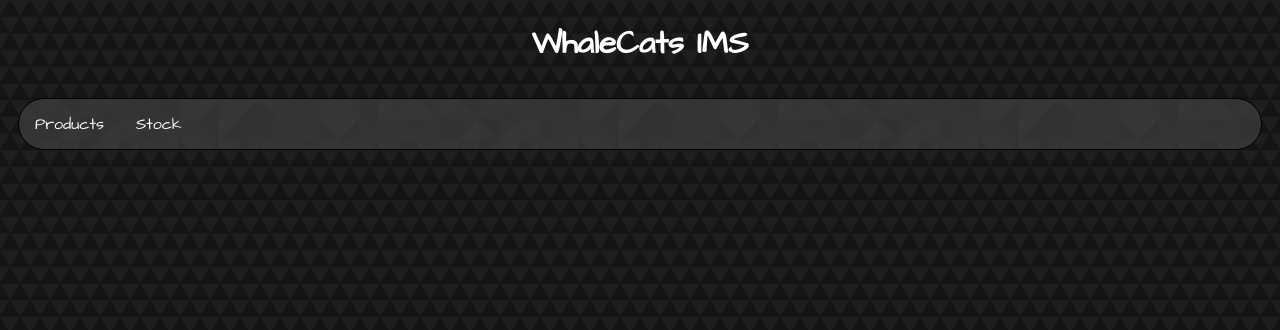
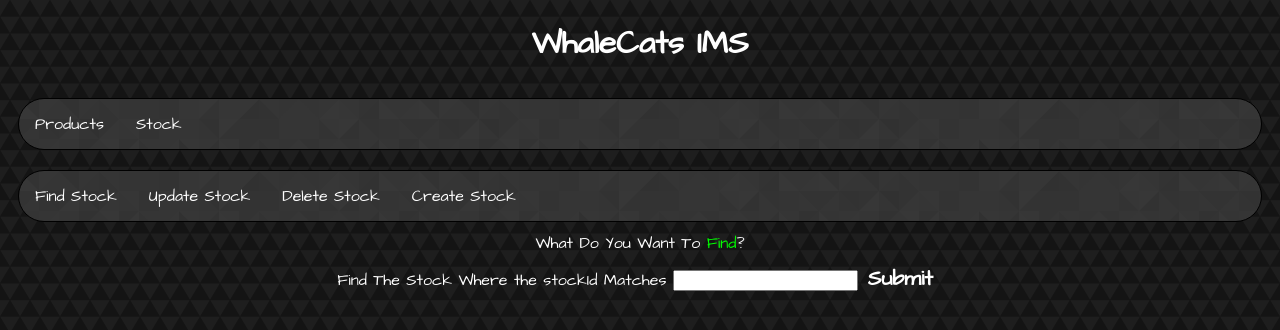
Before and after one commit to James-Ingram/IndividualReactProject, a React (Create React App) app: page /FindStock in a window 1280 px wide. Shown: the top 330 px of the page. Built offline with nearby package versions, Linux system fonts and the light colour scheme.

Commit message:
Completed All Navigation, Next Is Adding Functionality

```diff
--- a/src/components/Main.js
+++ b/src/components/Main.js
@@ -6,6 +6,10 @@ import FindProduct from './product/FindProduct.js';
 import DeleteProduct from './product/DeleteProduct.js';
 import CreateProduct from './product/CreateProduct.js';
 import UpdateProduct from './product/UpdateProduct.js';
+import FindStock from './stock/FindStock.js';
+import CreateStock from './stock/CreateStock';
+import DeleteStock from './stock/DeleteStock';
+import UpdateStock from './stock/UpdateStock';
 
 
 const Main = () => (
@@ -16,7 +20,11 @@ const Main = () => (
             <Route path='/FindProduct' component={FindProduct}/>
             <Route path='/DeleteProduct' component={DeleteProduct}/>
             <Route path='/CreateProduct' component={CreateProduct}/>
-            <Route path='/UpdateProduct' component={UpdateProduct}/>
+            <Route path='/UpdateProduct' component={UpdateProduct} />
+            <Route path='/FindStock' component={FindStock} />
+            <Route path='/DeleteStock' component={DeleteStock} />
+            <Route path='/CreateStock' component={CreateStock} />
+            <Route path='/UpdateStock' component={UpdateStock} />
         </Switch>
     </main>
 )
--- a/src/components/Products.js
+++ b/src/components/Products.js
@@ -7,15 +7,6 @@ class Products extends Component {
         axios.get(`http://localhost:8080/JamesIndividualProject/api/product/getAllProducts`)
             .then(r => this.setState({ data: r.data }));
     }
-
-
-    showOption = () => {
-
-    }
-    deleteProduct = () => { }
-    updateProduct = () => { }
-    createProduct = () => { }
-
         render(){
 
             return (
--- a/src/components/Stock.js
+++ b/src/components/Stock.js
@@ -1,72 +1,20 @@
 import React, { Component } from 'react';
 import axios from 'axios';
-
+import { Link } from 'react-router-dom';
 class Stock extends Component {
-    constructor(props) {
-        super(props);
-        this.state = "hidden";
-    }
-    showOption = () =>{
-        if (this.state.display === "none") {
-            this.state.display = "hidden"
-        } else {
-            this.state.display = "none";
-        }
-    }
     render() {
         return (
         <div>
             <nav>
                 <ul id="options">
-                    <li></li>
-                    <li><button id="button" type="button" onClick="getAllStock();">List
-					    All Stock</button></li>
-                    <li><button id="button" type="button"
-                        onClick={this.showOption}>Find A Stock Item</button></li>
-                    <li><button id="button" type="button"
-                            onClick={this.showOption}>Update A Stock Item</button></li>
-                    <li><button id="button" type="button"
-                        onClick={this.showOption}>Delete A Stock Item</button></li>
-                    <li><button id="button" type="button" onClick="showOptions('createStock');">Create A Stock Item</button></li>
-                    <li></li>
-                </ul>
+                        <li></li>
+                        <li><Link to='/FindStock'>Find Stock</Link></li>
+                        <li><Link to='/UpdateStock'>Update Stock</Link></li>
+                        <li><Link to='/DeleteStock'>Delete Stock</Link></li>
+                        <li><Link to='/CreateStock'>Create Stock</Link></li>
+                        <li></li>
+                    </ul>
                 </nav>
-                <div id="stockSelect" className="hidden">
-                    What Do You Want To <span style={{color: "lime"}}>Find</span>?
-
-		<div>
-                        Find The Stock Where the stockId Matches <input id="stockFindInput"
-                            type="text" maxlength="20" />
-                        <button id="button" type="button" onclick="findStock();">Submit</button>
-                    </div>
-                </div>
-                <div id="stockUpdate" className="hidden">
-                    What Do You Want To <span style={{color: "#ffff00"}}>Update</span>?
-	</div>
-                <div id="stockDelete" className="hidden">
-                    <div>
-                        <span style={{ color: "red" }}>Delete</span> The Stock Where The stockId Matches <input
-                            id="stockDeleteInput" type="text" maxlength="20" />
-                        <button id="button" type="button" onclick="deleteStock();">Submit</button>
-                    </div>
-                </div>
-                <div id="stockCreate" className="hidden">
-
-                    What Do You Want To <span style={{ color: "lime" }}>Create</span>?
-
-                    <div>
-                        <pre>Supplier:		<input id="stockSupplierInput" type="text" maxLength="20" /></pre>
-                        <pre>Warehouse:		<input id="stockWarehouseInput" type="text" maxLength="20" /></pre>
-                        <pre>Location:		<input id="stockLocationInput" type="text" maxLength="20" /></pre>
-                        <pre>Amount:			<input id="stockAmountInput" type="number" maxLength="5" /></pre>
-                        <pre>Last Delivery Date:	<input id="stockLastDateInput" type="text" maxLength="10" /></pre>
-                        <pre>Next Delivery Date:	<input id="stockNextDateInput" type="text" maxLength="20" /></pre>
-                        <button id="button" type="button" onclick="createStock();">Submit</button>
-                    </div>
-                </div>
-                <div id="outputContainer">
-                    <output id="stockOut"></output>
-                </div>
             </div>
 
         );
--- a/src/components/product/CreateProduct.js
+++ b/src/components/product/CreateProduct.js
@@ -1,6 +1,6 @@
 import React, { Component } from 'react';
 import Products from '../Products';
-
+import '../../App.css';
 class CreateProduct extends Component {
 
     render() {
--- a/src/components/product/DeleteProduct.js
+++ b/src/components/product/DeleteProduct.js
@@ -1,6 +1,6 @@
 import React, { Component } from 'react';
 import Products from '../Products';
-
+import '../../App.css';
 class DeleteProduct extends Component {
     render() {
         return (
--- a/src/components/product/FindProduct.js
+++ b/src/components/product/FindProduct.js
@@ -1,6 +1,6 @@
 import React, { Component } from 'react';
 import Products from '../Products.js';
-
+import '../../App.css';
 class FindProduct extends Component {
     findProduct = () => { }
     render() {
@@ -15,7 +15,6 @@ class FindProduct extends Component {
                     </div>
                 </div>
             </div>
-
             )
     };
 }
--- a/src/components/product/UpdateProduct.js
+++ b/src/components/product/UpdateProduct.js
@@ -1,6 +1,6 @@
 import React, { Component } from 'react';
 import Products from '../Products';
-
+import '../../App.css';
 class UpdateProduct extends Component {
     render() {
         return (
--- /dev/null
+++ b/src/components/stock/CreateStock.js
@@ -0,0 +1,27 @@
+import React, { Component } from 'react';
+import Stock from '../Stock.js';
+import '../../App.css';
+class CreateStock extends Component {
+	render() {
+		return (
+            <div>
+                <Stock />
+                <div id="stockCreate">
+                    What Do You Want To <span style={{ color: "lime" }}>Create</span>?
+                    <div>
+                        <pre>Supplier:		<input id="stockSupplierInput" type="text" maxLength="20" /></pre>
+                        <pre>Warehouse:		<input id="stockWarehouseInput" type="text" maxLength="20" /></pre>
+                        <pre>Location:		<input id="stockLocationInput" type="text" maxLength="20" /></pre>
+                        <pre>Amount:			<input id="stockAmountInput" type="number" maxLength="5" /></pre>
+                        <pre>Last Delivery Date:	<input id="stockLastDateInput" type="text" maxLength="10" /></pre>
+                        <pre>Next Delivery Date:	<input id="stockNextDateInput" type="text" maxLength="20" /></pre>
+                        <button id="button" type="button" >Submit</button>
+                    </div>
+                </div>
+            </div>
+
+            );
+	}
+}
+
+export default CreateStock;
--- /dev/null
+++ b/src/components/stock/DeleteStock.js
@@ -0,0 +1,22 @@
+import React, { Component } from 'react';
+import Stock from '../Stock.js';
+
+class DeleteStock extends Component {
+	render() {
+		return (
+            <div>
+                <Stock />
+                <div id="stockDelete">
+                    <div>
+                        <span style={{ color: "red" }}>Delete</span> The Stock Where The stockId Matches <input
+                            id="stockDeleteInput" type="text" maxLength="20" />
+                        <button id="button" type="button">Submit</button>
+                    </div>
+                </div>
+
+            </div>
+            );
+	}
+}
+
+export default DeleteStock;
--- /dev/null
+++ b/src/components/stock/FindStock.js
@@ -0,0 +1,21 @@
+import React, { Component } from 'react';
+import Stock from '../Stock.js';
+import '../../App.css';
+class FindStock extends Component {
+    render() {
+        return (
+            <div>
+                <Stock />
+                <div id="stockSelect">
+                    What Do You Want To <span style={{ color: "lime" }}>Find</span>?
+		        <div> Find The Stock Where the stockId Matches <input id="stockFindInput" type="text" maxLength="20" />
+                <button id="button" type="button">Submit</button>
+                </div>
+                </div>
+            </div>
+
+            );
+    }
+}
+
+export default FindStock;
--- /dev/null
+++ b/src/components/stock/UpdateStock.js
@@ -0,0 +1,17 @@
+import React, { Component } from 'react';
+import Stock from '../Stock.js';
+import '../../App.css';
+class UpdateStock extends Component {
+    render() {
+        return (
+            <div>
+                <Stock />
+                <div
+                    id="stockUpdate">What Do You Want To <span style={{ color: "#ffff00" }}>Update</span>?
+	            </div>
+            </div>
+
+        );
+    }
+}
+export default UpdateStock;
```
